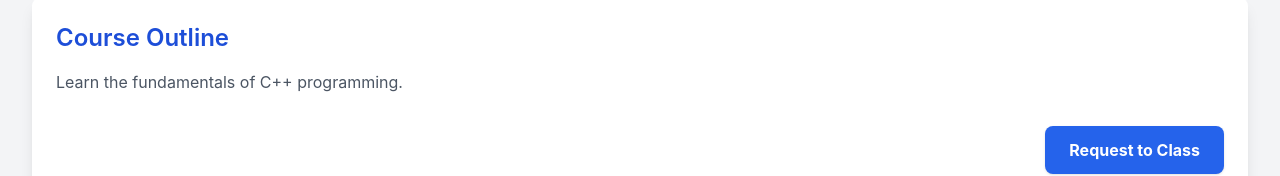
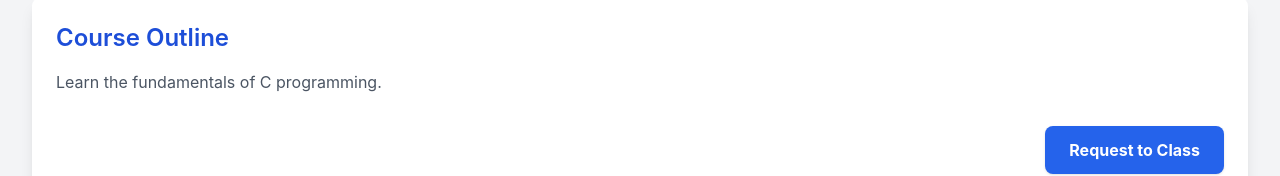
Before and after one commit to musnymubarak/EduLink-Peer-Tutoring-App, a React (Create React App) app in the folder frontend/: page /subject/1 in a window 1280 px wide. Shown: the part 322-498 px from the top of the page. Built offline with nearby package versions, Linux system fonts and the light colour scheme.

Commit message:
test commits

```diff
--- a/frontend/src/components/dashboard/SubjectDetails.js
+++ b/frontend/src/components/dashboard/SubjectDetails.js
@@ -14,9 +14,9 @@ export default function SubjectDetails() {
 
   const subjectData = {
     1: {
-      title: "C++",
+      title: "C",
       banner: "image.png",
-      outline: "Learn the fundamentals of C++ programming.",
+      outline: "Learn the fundamentals of C programming.",
       content: "Topics include variables, loops, functions, OOP.",
       modules: ["Introduction", "Control Structures", "OOP Basics"],
       targetGroup: "Beginners in programming.",
```
